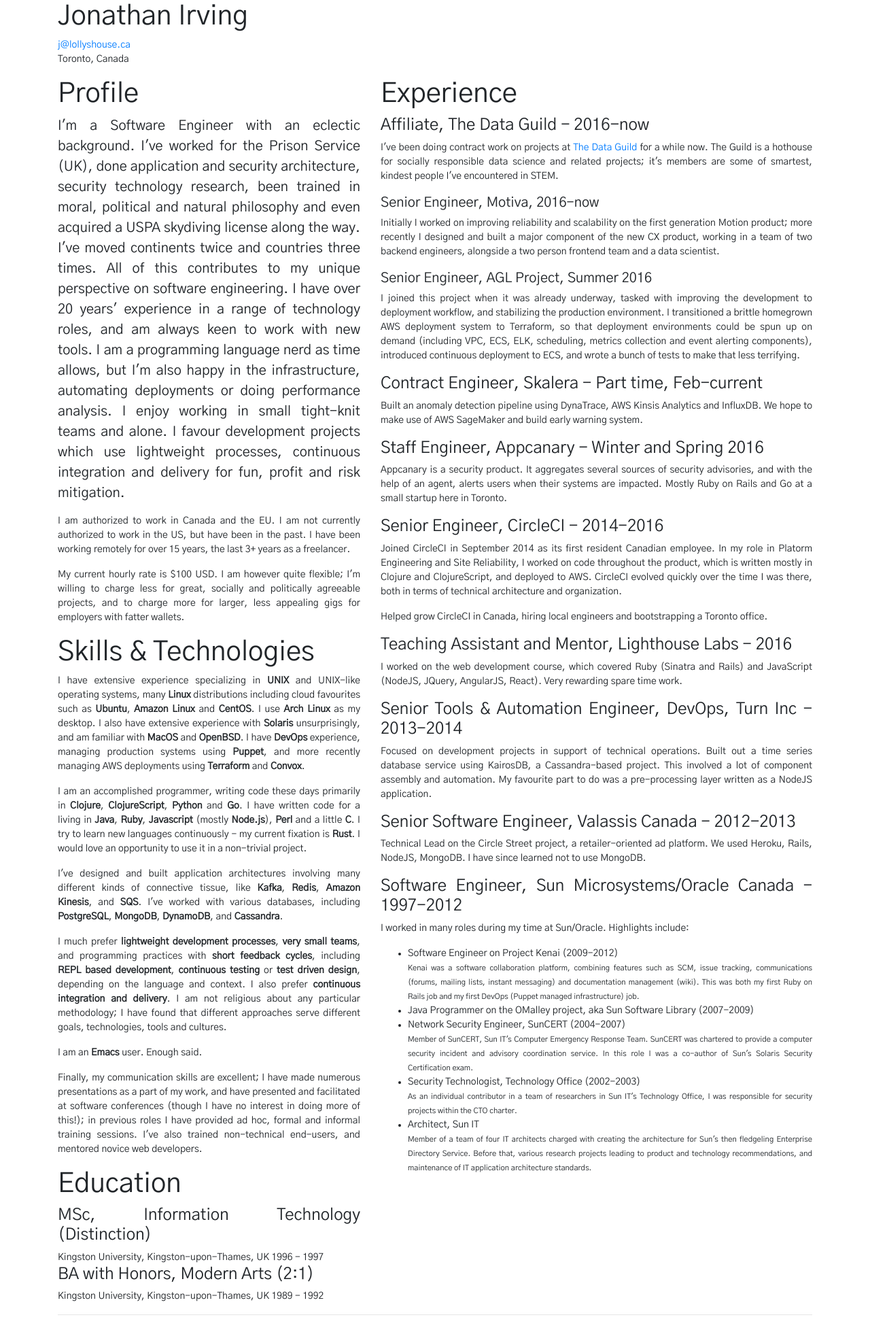
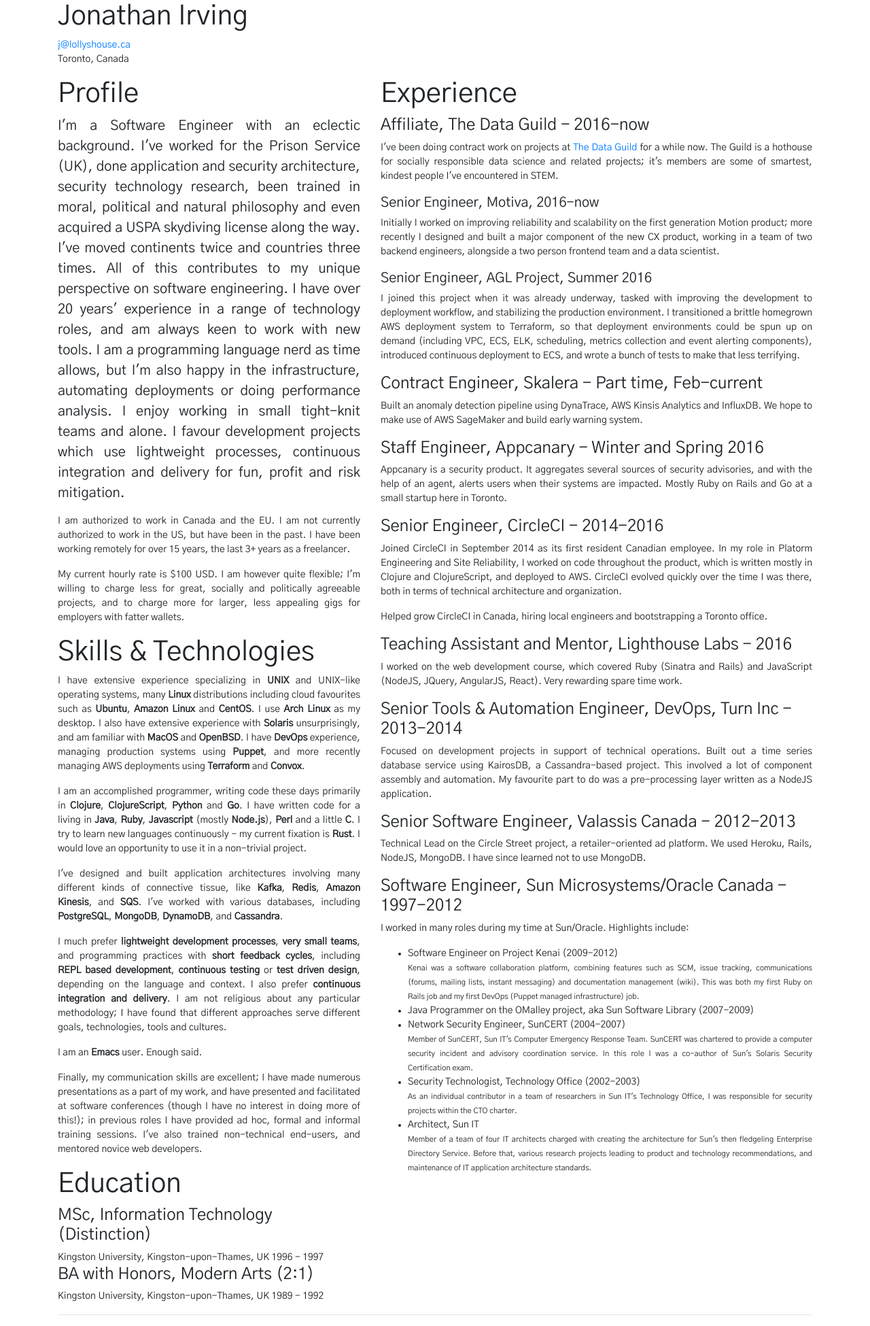
Before and after one commit to j0ni/j0ni.github.io, a Jekyll site: the page built from resume.html, in a window 1280 px wide. Shown: the whole page at 68% size. Built offline with Jekyll 4.4.1, drawn with Linux system fonts in a browser that asks for light colours.

Commit message:
Stop the headings trying to justify

```diff
--- a/css/j0ni.scss
+++ b/css/j0ni.scss
@@ -13,6 +13,10 @@
   text-align: justify;
   font-size: 14px;
 
+  h1, h2, h3, h4, h5 {
+    text-align: left;
+  }
+
   .index-top-section img {
     width: 100%;
     opacity: 0.3;
```
